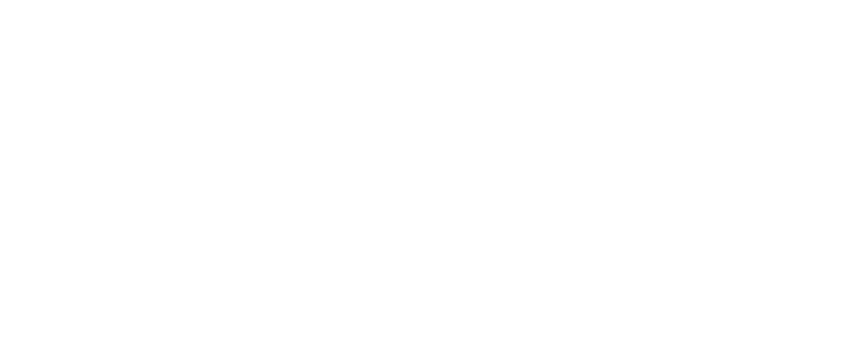
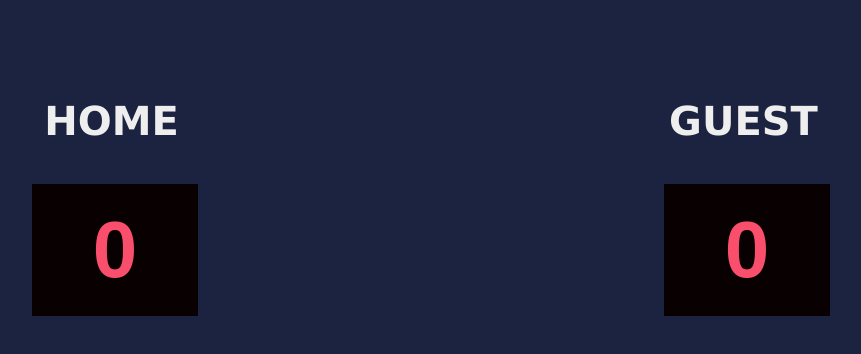
Before and after one commit to shubham-singal/basketball-scoreboard, a plain HTML site: page index.html in a window 1280 px wide. Shown: the whole page, without its empty margins (209-1070 px from the left). Drawn offline with Linux system fonts and the light colour scheme; a web font is replaced by a local one.

Commit message:
Adding Teams Heading and Scoreboard

```diff
--- a/index.html
+++ b/index.html
@@ -3,9 +3,26 @@
 <html>
     <head>
         <link rel="stylesheet" href="./styles.css">
+        <link href="https://fonts.cdnfonts.com/css/cursed-timer-ulil" rel="stylesheet">
     </head>
 
     <body>
+        <div class="container">
+            <div>
+                <h3>HOME</h3>
+
+            </div>
+            <div>
+                <h3>GUEST</h3>
+
+            </div>
+        </div>
+
+        <div class="score-container">
+            <h3 class="score">0</h3>
+            <h3 class="score">0</h3>
+        </div>
+
         <script src="./index.js"></script>
     </body>
 </html>
--- a/styles.css
+++ b/styles.css
@@ -0,0 +1,31 @@
+body {
+    background-color: #1B2340;
+}
+
+.container {
+    display: flex;
+    justify-content: space-around;
+}
+
+h3 {
+    font-family:Verdana, Geneva, Tahoma, sans-serif;
+    color: #EEEEEE;
+    font-size: 40px;
+    margin-top: 90px;
+}
+
+.score-container {
+    display: flex;
+    justify-content: space-around;
+}
+
+.score {
+    font-family: 'Cursed Timer ULiL', sans-serif;
+    font-size: 80px;
+    color: #f94f6d;
+    margin: auto;
+    background-color: #080001;
+    text-align: center;
+    width: 10%;
+    padding: 20px;
+}
```
